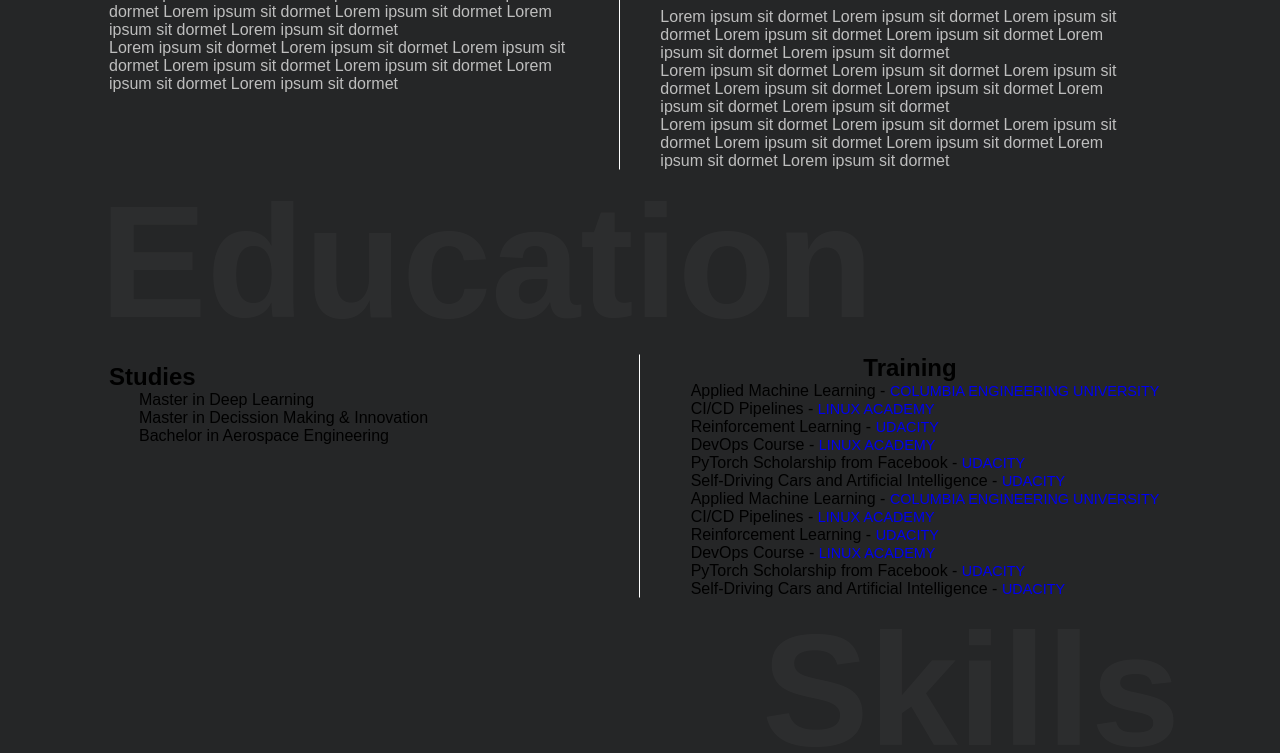
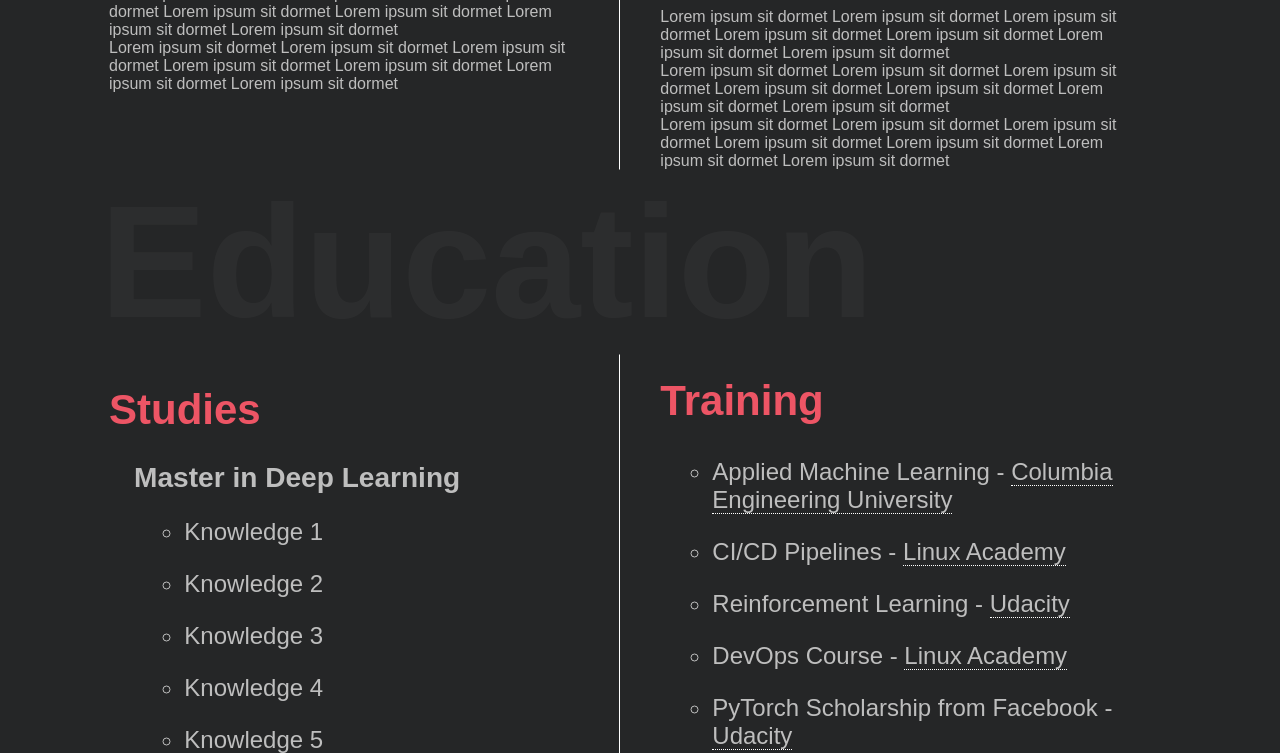
Before and after one commit to marsolmos/marsolmos.github.io, a plain HTML site: page index.html in a window 1280 px wide. Shown: the part 2047-2800 px from the top of the page. Drawn offline with Linux system fonts and the light colour scheme.

Commit message:
add studies and resume
Also include minor styling changes and "projects" directory change to "files/projects"

```diff
--- a/css/style.css
+++ b/css/style.css
@@ -54,14 +54,15 @@ html {
     min-height: 100%;
     max-width: 50%;
     flex-wrap: wrap;
-    align-items: center;
-    justify-content: center;
+    margin-left: 40px;
+    /* align-items: center; */
+    /* justify-content: center; */
 }
 
 .right-container-experience {
-    margin-left: 40px;
-    /* align-items: center;
-    justify-content: left; */
+    /* margin-left: 40px; */
+    align-items: center;
+    justify-content: center;
 }
 
 .right-container-checkbox {
@@ -168,6 +169,7 @@ span.m-left {
 	font-size: .8rem;
 }
 
+.resume-link a,
 .text a {
 	padding: 12px 25px;
 	background-color: none;
@@ -176,16 +178,18 @@ span.m-left {
 	font-size: .8rem;
 	letter-spacing: 2px;
 	position: relative;
-	top: 80px;
+	/* top: 80px; */
 	overflow: hidden;
 	transition: .5s;
-	display: inline-block;
+	/* display: inline-block; */
 }
 
+.resume-link a:hover,
 .text a:hover {
 	color: #fff;
 }
 
+.resume-link a::before,
 .text a::before {
 	content:'';
 	background-color: #ED5565;
@@ -198,6 +202,7 @@ span.m-left {
 	transition: .5s;
 }
 
+.resume-link a:hover::before,
 .text a:hover::before {
 	height: 100%;
 }
@@ -252,12 +257,8 @@ span.m-left {
 	transform: translateX(calc(-100% + 100px));
 }
 
-/* .experience {
-	height: 75vh;
-} */
-
 .experience h2 {
-  color: #a9a9b3;
+  color: #48CFAD;
   font-size: 2.625rem;
   line-height: 1.3;
   margin: 20px 0 5px;
@@ -266,7 +267,7 @@ span.m-left {
 
 .experience h3 {
   font-size: 1rem;
-  color: #c7c7cc;
+  color: #80B5A8;
   margin: 0 0 20px;
   width: 100%;
 }
@@ -281,20 +282,63 @@ span.m-left {
   margin-bottom: 30px;
 }
 
-/* .education {
-	height: 75vh;
-} */
-
-/* .skills {
-	height: 75vh;
-} */
-
 .experience h1,
 .skills h1,
 .contact h1 {
 	text-align: right;
 	font-size: 10rem;
 	opacity: .1;
+}
+
+.education h2 {
+  color: #ED5565;
+  font-size: 2.625rem;
+  line-height: 1.3;
+  margin: 20px 0 5px;
+  width: 100%;
+}
+
+#studies-list li {
+  color: #BEBEBE;
+  font-size: 1.5rem;
+  margin-block-start: 1em;
+  margin-block-end: 1em;
+  margin-left: 5%;
+  display: list-item;
+  text-align: -webkit-match-parent;
+}
+
+#studies-skill-list li {
+  color: #BEBEBE;
+  font-size: 1.5rem;
+  margin-block-start: 1em;
+  margin-block-end: 1em;
+  margin-left: 15%;
+  display: list-item;
+  list-style-type: circle;
+  text-align: -webkit-match-parent;
+}
+
+#training-list li {
+  color: #BEBEBE;
+  font-size: 1.5rem;
+  margin-block-start: 1em;
+  margin-block-end: 1em;
+  margin-left: 10%;
+  display: list-item;
+  list-style-type: circle;
+  text-align: -webkit-match-parent;
+}
+
+.education p {
+  list-style-type: circle;
+}
+
+.education a {
+  border-bottom: 1px dotted #fff;
+  color: #BEBEBE;
+  font-size: 1.5rem;
+  text-transform: none;
 }
 
 .skills-info {
--- a/index.html
+++ b/index.html
@@ -24,6 +24,7 @@
           <li><a href="#education">education</a></li>
 					<li><a href="#skills">skills</a></li>
 					<li><a href="#projects">my projects</a></li>
+          <li class="resume-link"><a href="files/resume.pdf">my resume</a></li>
 				</ul>
 			</nav>
 		</header>
@@ -64,7 +65,7 @@
 				<span class="m-left">.</span>
 			</h1>
 			<p>Python / Tensorflow / Keras</p>
-			<a href="#contact">contact me</a>
+			<a href="#contact" style="top: 80px;">contact me</a>
 		</div>
 		<div class="profile-image">
 			<img src="img/profile-image.png" alt="">
@@ -110,27 +111,43 @@
     <div class="container-experience">
       <div class="left-container">
         <h2>Studies</h2>
-          <ul>
-            <li>Master in Deep Learning</li>
-            <li>Master in Decission Making & Innovation</li>
-            <li>Bachelor in Aerospace Engineering</li>
+          <ul id="studies-list">
+            <li><h3>Master in Deep Learning</h3></li>
+              <ul id="studies-skill-list">
+                <li><p>Knowledge 1</p></li>
+                <li><p>Knowledge 2</p></li>
+                <li><p>Knowledge 3</p></li>
+                <li><p>Knowledge 4</p></li>
+                <li><p>Knowledge 5</p></li>
+              </ul>
+            <li><h3>Master in Decission Making & Innovation</h3></li>
+            <ul id="studies-skill-list">
+              <li><p>Knowledge 1</p></li>
+              <li><p>Knowledge 2</p></li>
+            </ul>
+            <li><h3>Bachelor in Aerospace Engineering</h3></li>
+            <ul id="studies-skill-list">
+              <li><p>Knowledge 1</p></li>
+              <li><p>Knowledge 2</p></li>
+              <li><p>Knowledge 3</p></li>
+            </ul>
           </ul>
       </div>
       <div class="right-container">
         <h2>Training</h2>
-        <ul>
-          <li>Applied Machine Learning - <a href="https://github.com/">Columbia Engineering University</a></li>
-          <li>CI/CD Pipelines - <a href="https://github.com/">Linux Academy</a></li>
-          <li>Reinforcement Learning - <a href="https://github.com/">Udacity</a></li>
-          <li>DevOps Course - <a href="https://github.com/">Linux Academy</a></li>
-          <li>PyTorch Scholarship from Facebook - <a href="https://github.com/">Udacity</a></li>
-          <li>Self-Driving Cars and Artificial Intelligence - <a href="https://github.com/">Udacity</a></li>
-          <li>Applied Machine Learning - <a href="https://github.com/">Columbia Engineering University</a></li>
-          <li id="trigger1">CI/CD Pipelines - <a href="https://github.com/">Linux Academy</a></li>
-          <li>Reinforcement Learning - <a href="https://github.com/">Udacity</a></li>
-          <li>DevOps Course - <a href="https://github.com/">Linux Academy</a></li>
-          <li>PyTorch Scholarship from Facebook - <a href="https://github.com/">Udacity</a></li>
-          <li>Self-Driving Cars and Artificial Intelligence - <a href="https://github.com/">Udacity</a></li>
+        <ul id="training-list">
+          <li><p>Applied Machine Learning - <a href="https://github.com/">Columbia Engineering University</a></p></li>
+          <li><p>CI/CD Pipelines - <a href="https://github.com/">Linux Academy</a></p></li>
+          <li><p>Reinforcement Learning - <a href="https://github.com/">Udacity</a></p></li>
+          <li><p>DevOps Course - <a href="https://github.com/">Linux Academy</a></p></li>
+          <li><p>PyTorch Scholarship from Facebook - <a href="https://github.com/">Udacity</a></p></li>
+          <li><p>Self-Driving Cars and Artificial Intelligence - <a href="https://github.com/">Udacity</a></p></li>
+          <li><p>Applied Machine Learning - <a href="https://github.com/">Columbia Engineering University</a></p></li>
+          <li><p>CI/CD Pipelines - <a href="https://github.com/">Linux Academy</a></p></li>
+          <li><p>Reinforcement Learning - <a href="https://github.com/">Udacity</a></p></li>
+          <li><p>DevOps Course - <a href="https://github.com/">Linux Academy</a></p></li>
+          <li><p>PyTorch Scholarship from Facebook - <a href="https://github.com/">Udacity</a></p></li>
+          <li><p>Self-Driving Cars and Artificial Intelligence - <a href="https://github.com/">Udacity</a></p></li>
         </ul>
       </div>
     </div>
@@ -287,22 +304,22 @@
 			<button id="others" onclick="showRequiredCategory(this)">Others</button>
 		</div>
 		<div class="category-datascience showCategory">
-			<a href="projects/project_1.html"><img src="img/1.png"><a>
-			<a href="projects/project_1.html"><img src="img/2.png"><a>
-			<a href="projects/project_1.html"><img src="img/3.png"><a>
-			<a href="projects/project_1.html"><img src="img/2.png"><a>
-			<a href=""><img src="img/3.png"><a>
+			<a href="files/projects/project_1.html"><img src="img/1.png"><a>
+			<a href="files/projects/project_1.html"><img src="img/2.png"><a>
+			<a href="files/projects/project_1.html"><img src="img/3.png"><a>
+			<a href="files/projects/project_1.html"><img src="img/2.png"><a>
+			<a href="files/projects/project_1.html"><img src="img/3.png"><a>
 		</div>
 		<div class="category-cloud hideCategory">
-			<a href="projects/project_1.html"><img src="img/1.png"><a>
-			<a href="projects/project_1.html"><img src="img/2.png"><a>
-			<a href="projects/project_1.html"><img src="img/3.png"><a>
+			<a href="files/projects/project_1.html"><img src="img/1.png"><a>
+			<a href="files/projects/project_1.html"><img src="img/2.png"><a>
+			<a href="files/projects/project_1.html"><img src="img/3.png"><a>
 		</div>
 		<div class="category-others hideCategory">
-			<a href="projects/project_1.html"><img src="img/1.png"><a>
-			<a href="projects/project_1.html"><img src="img/2.png"><a>
-			<a href="projects/project_1.html"><img src="img/3.png"><a>
-			<a href="projects/project_1.html"><img src="img/2.png"><a>
+			<a href="files/projects/project_1.html"><img src="img/1.png"><a>
+			<a href="files/projects/project_1.html"><img src="img/2.png"><a>
+			<a href="files/projects/project_1.html"><img src="img/3.png"><a>
+			<a href="files/projects/project_1.html"><img src="img/2.png"><a>
 		</div>
 	</div>
 
@@ -312,11 +329,11 @@
     <div class="container-social-buttons">
       <div class="social-buttons">
         <a></a>
-        <a class="tooltip" href="#contact">
+        <a class="tooltip" href="mailto:m.marsolmos@gmail.com">
           <i class="far fa-envelope"></i>
           <span class="tooltiptext">m.marsolmos@gmail.com</span>
         </a>
-        <a class="tooltip" href="#contact">
+        <a class="tooltip" href="tel:+34679770564">
           <i class="fas fa-phone-alt"></i>
           <span class="tooltiptext">+34 679 770 564</span>
         </a>
```
Also changed, not shown: files/projects/project_1.html (renamed from projects/project_1.html, +7 -7 lines), 1 other file.
